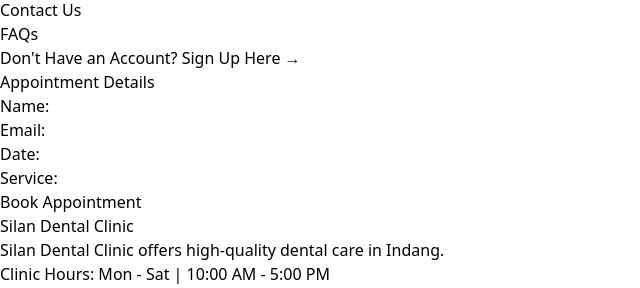
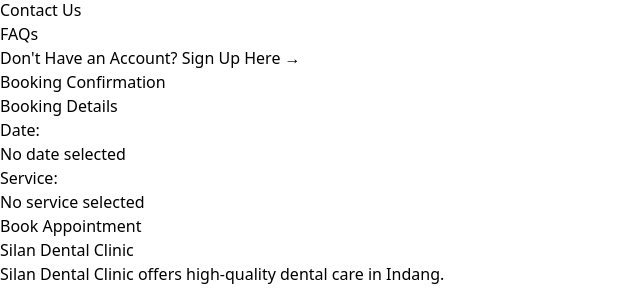
Before and after one commit to jamzer6/Lagundi-Legends-3, a React (Vite) app: page /confirmation in a window 1280 px wide. Shown: the part 170-458 px from the top of the page, without its empty margins (0-640 px from the left). Built offline with nearby package versions, Linux system fonts and the light colour scheme.

Commit message:
Added Booking Details
details from appointment fetched in confirmation page

```diff
--- a/package.json
+++ b/package.json
@@ -21,7 +21,7 @@
     "react-datepicker": "^7.6.0",
     "react-dom": "^18.3.1",
     "react-dropdown-select": "^4.11.4",
-    "react-router-dom": "^7.1.2",
+    "react-router-dom": "^7.1.3",
     "silan-dental-clinic": "file:"
   },
   "devDependencies": {
--- a/src/pages/appointment.tsx
+++ b/src/pages/appointment.tsx
@@ -78,11 +78,19 @@
           {error && <p className="text-red-600 text-sm font-medium mt-2">{error}</p>}
 
           <div className="flex justify-center items-center pt-4">
-            <Link to="/confirmation" onClick={(e) => !handleProceed() && e.preventDefault()}>
-              <button className="bg-green-600 text-white rounded-lg text-lg font-semibold hover:bg-green-700 transition-all w-[200px] px-2 py-3">
-                Proceed
-              </button>
-            </Link>
+          <Link
+  to="/confirmation"
+  state={{
+    date: date ? date.toDateString() : null, // Format and pass the selected date
+    service: selectedService.length ? selectedService[0].label : null, // Pass the selected service
+  }}
+  onClick={(e) => !handleProceed() && e.preventDefault()}
+>
+  <button className="bg-green-600 text-white rounded-lg text-lg font-semibold hover:bg-green-700 transition-all w-[200px] px-2 py-3">
+    Proceed
+  </button>
+</Link>
+
           </div>
         </div>
       </div>
--- a/src/pages/confirmation.tsx
+++ b/src/pages/confirmation.tsx
@@ -1,20 +1,33 @@
-import 'react-datepicker/dist/react-datepicker.css';
-import { Link } from "react-router-dom";
+import { useLocation, Link } from "react-router-dom";
 
 const Confirmation: React.FC = () => {
+  // Retrieve the passed data from the Appointment page
+  const location = useLocation();
+  const { date, service } = location.state || {}; // Extract date and service
+
   return (
     <div>
-        <div className="min-h-screen bg-gradient-to-br from-[#c8e6c9] via-[#3d8652] to-[#143b23] flex flex-col gap-y-7 justify-center items-center">
-            <div className="text-4xl font-bold text-white">
-                Appointment Details
+      <div className="min-h-screen bg-gradient-to-br from-[#c8e6c9] via-[#3d8652] to-[#143b23] flex flex-col gap-y-7 justify-center items-center pt-24">
+        <div className="text-5xl font-bold text-white">Booking Confirmation</div>
+        <div className="bg-white h-auto w-[350px] p-7 flex flex-col gap-y-5 justify-center rounded-lg shadow-xl">
+          <p className="text-xl font-semibold text-green-900">Booking Details</p>
+
+          <div>
+            <p className="text-lg font-semibold text-green-900">Date:</p>
+            <p className="text-green-700 text-lg">
+              {date || "No date selected"}
+            </p>
           </div>
-            <div className="bg-white h-[350px] w-[350px] p-7 flex flex-col gap-y-5 justify-center rounded-lg shadow-xl">
-                <p className="text-lg font-semibold mb-2 text-green-900">Name:</p>
-                <p className="text-lg font-semibold mb-2 text-green-900">Email:</p>
-                <p className="text-lg font-semibold mb-2 text-green-900">Date:</p>
-                <p className="text-lg font-semibold mb-2 text-green-900">Service:</p>
 
-                <div className="flex justify-center items-center pt-1">
+          <div>
+            <p className="text-lg font-semibold text-green-900">Service:</p>
+            <p className="text-green-700 text-lg">
+              {service || "No service selected"}
+            </p>
+          </div>
+
+          {/* Book Appointment Button */}
+          <div className="flex justify-center items-center pt-3">
             <Link to="/booked">
               <button className="bg-green-600 text-white rounded-lg text-lg font-semibold hover:bg-green-700 transition-all w-[200px] px-2 py-3">
                 Book Appointment
@@ -24,7 +37,7 @@
         </div>
       </div>
     </div>
-  )
-}
+  );
+};
 
-export default Confirmation
+export default Confirmation;
```
Also changed, not shown: 1 other file (tests, documents, lock files or other folders). Lines whose indentation alone changed are shown as unchanged.
